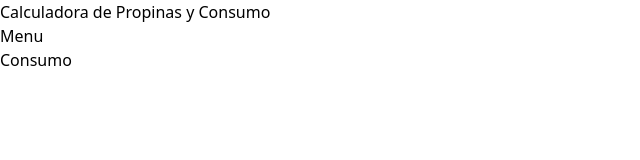
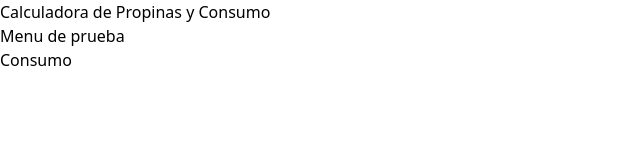
Before and after one commit to devmeps/calculadora_propinasTS, a React (Vite) app: page / in a window 1280 px wide. Shown: the top 160 px of the page, without its empty margins (0-640 px from the left). Built offline with nearby package versions, Linux system fonts and the light colour scheme.

Commit message:
prueba de carga local

```diff
--- a/src/App.tsx
+++ b/src/App.tsx
@@ -15,7 +15,7 @@ function App() {
 
       <main className=" max-w-7xl mx-auto py-20 grid md:grid-cols-2">
         <div>
-        <h2>Menu</h2>
+        <h2>Menu de prueba </h2>
         </div>
         <div>
         <h2>Consumo</h2>
```
Also changed, not shown: 1 other file (tests, documents, lock files or other folders).
